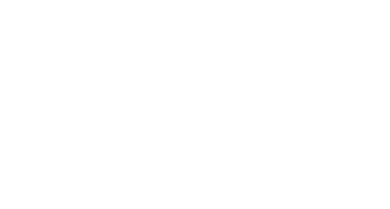
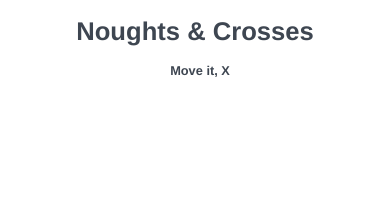
Before and after one commit to bmackin/Noughts_And_Crosses, a plain HTML site: page index.html in a window 390 px wide. Drawn offline with nearby package versions, Linux system fonts and the light colour scheme.

Commit message:
writing HTML and CSS

```diff
--- a/index.html
+++ b/index.html
@@ -1,10 +1,35 @@
 <!DOCTYPE HTML>
 <html>
-<head>
-	<link type="text/css" rel="stylesheet" href="stylesheet.css"/>
-	<meta charset="UTF-8">
+	<head>
+		<link type="text/css" rel="stylesheet" href="stylesheet.css"/>
+		<meta charset="UTF-8">
 
-	<title>O's and X's</title>
-</head>
 
-<body>
+		<title>O's and X's</title>
+	</head>
+	<body class="game-on">
+		<h1>Noughts & Crosses</h1>
+		<table>
+			<caption>Move it, X</caption>
+			<tbody>
+				<tr>
+					<td></td>
+					<td></td>
+					<td></td>
+				</tr>
+				<tr>
+					<td></td>
+					<td></td>
+					<td></td>
+				</tr>
+				<tr>
+					<td></td>
+					<td></td>
+					<td></td>
+				</tr>
+			</tbody>
+		</table>
+		<script src="//ajax.googleapis.com/ajax/libs/jquery/1.11.0/jquery.min.js"></script>
+		<script src="script.js"></script>
+	</body>
+</html>
--- a/stylesheet.css
+++ b/stylesheet.css
@@ -0,0 +1,49 @@
+body 	{
+	font-size: 1.5em;
+	font-family: Helvetica, Arial;
+	color: #3E4651;
+	text-align: center;
+	font-weight: bold;
+}
+@media screen and (max-width: 800px) {
+	body {
+		font-size: 1.3em;
+	}
+}
+@media screen and (max-width: 700px) {
+	body {
+		font-size: 1.1em;
+	}
+}
+@media screen and (max-width: 550px) {
+	body {
+		font-size: .8em;
+	}
+}
+table 	{
+	margin: 0 auto;
+	cursor: default;
+	border-spacing: 0;
+	width: 30em;
+	height: 30em;
+}
+td 		{
+	padding: 0;
+	width: 33.3%;
+	height: 33.3%;
+	font-size: 8em;
+}
+table, td {
+	border: 1px #3E4651;
+}
+body.game-on td:hover {
+	cursor: pointer;
+	background-color: #F1654C;
+}
+body.game-on td.taken:hover {
+	cursor: pointer;
+	background-color: #D4D4D4;
+}
+td.win 		{
+	background-color: #00B5B5;
+}
```
